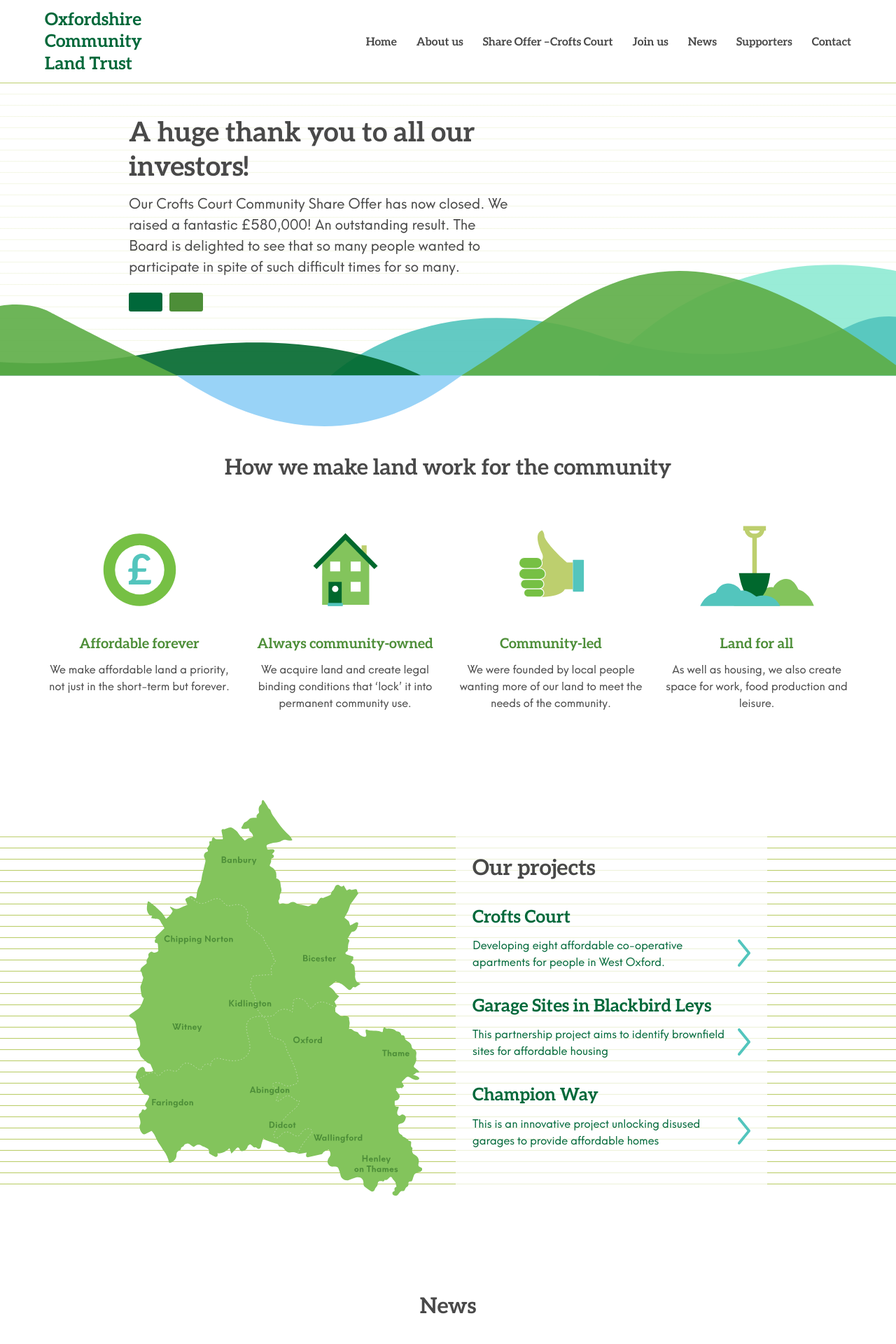
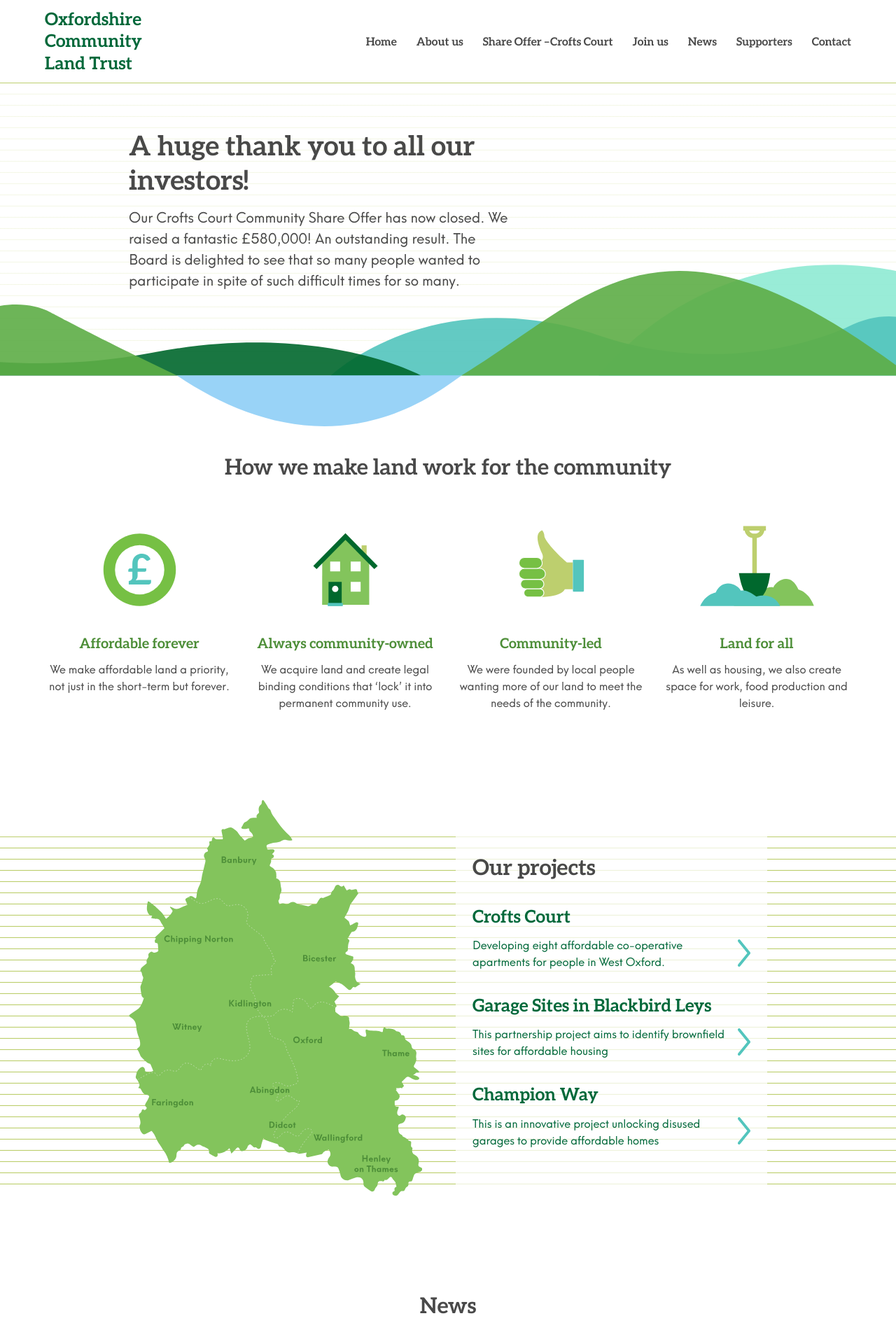
Before and after one commit to johnpuddephatt/oclt, a Jekyll site: the page built from _pages/index.md, in a window 1280 px wide. Shown: the top 1920 px of the page at 70% size. Built offline with Jekyll 4.4.1, drawn with Linux system fonts in a browser that asks for light colours; grey boxes are pictures that could not be loaded.

Commit message:
fix button logic

```diff
--- a/_layouts/home.html
+++ b/_layouts/home.html
@@ -8,9 +8,9 @@
       <h1 class="page-title page-title__home">{{ page.heading }}</h1>
       <div class="page-subtitle page-subtitle__home">{{ page.subheading }}</div>
       <div class="page-header--buttons">
-        {% if page.button.text != "" and page.button.link  != "" %}
+        {% if page.button.text and page.button.text != "" and page.button.link  != "" %}
         <a class="button" href="{{page.button.link}}">{{page.button.text}}</a>
-        {% endif %} {% if page.button2.text != "" and page.button2.link != "" %}
+        {% endif %} {% if page.button2.text and page.button2.text != "" and page.button2.link != "" %}
         <a class="button" href="{{page.button2.link}}">{{page.button2.text}}</a>
         {% endif %}
       </div>
```
